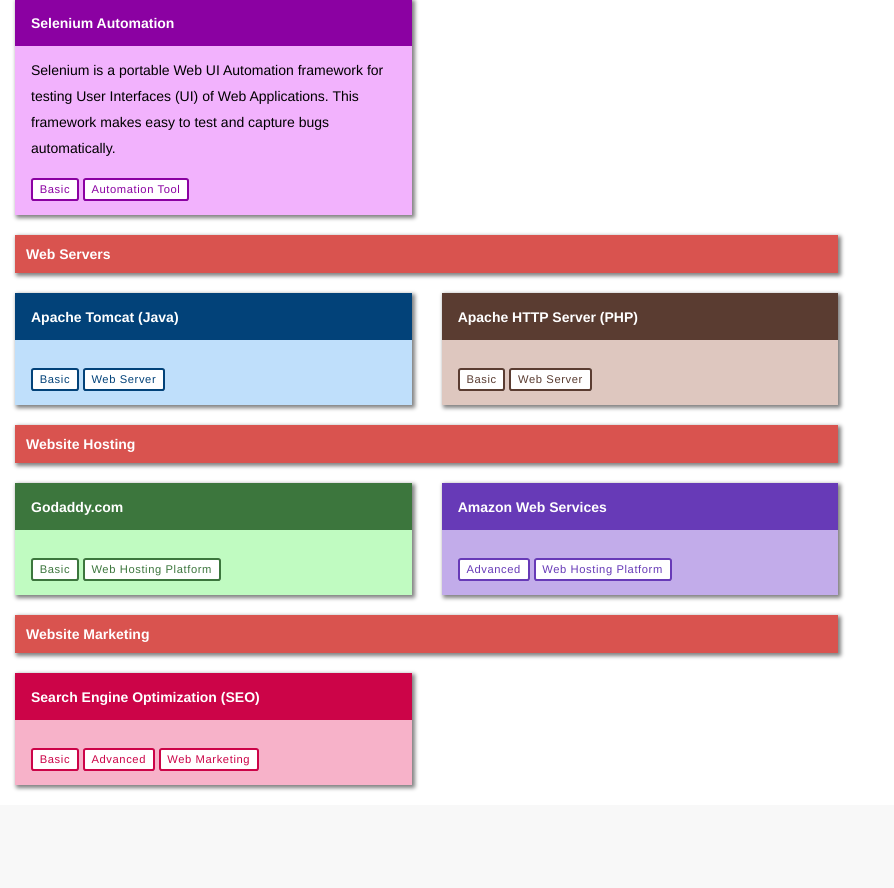
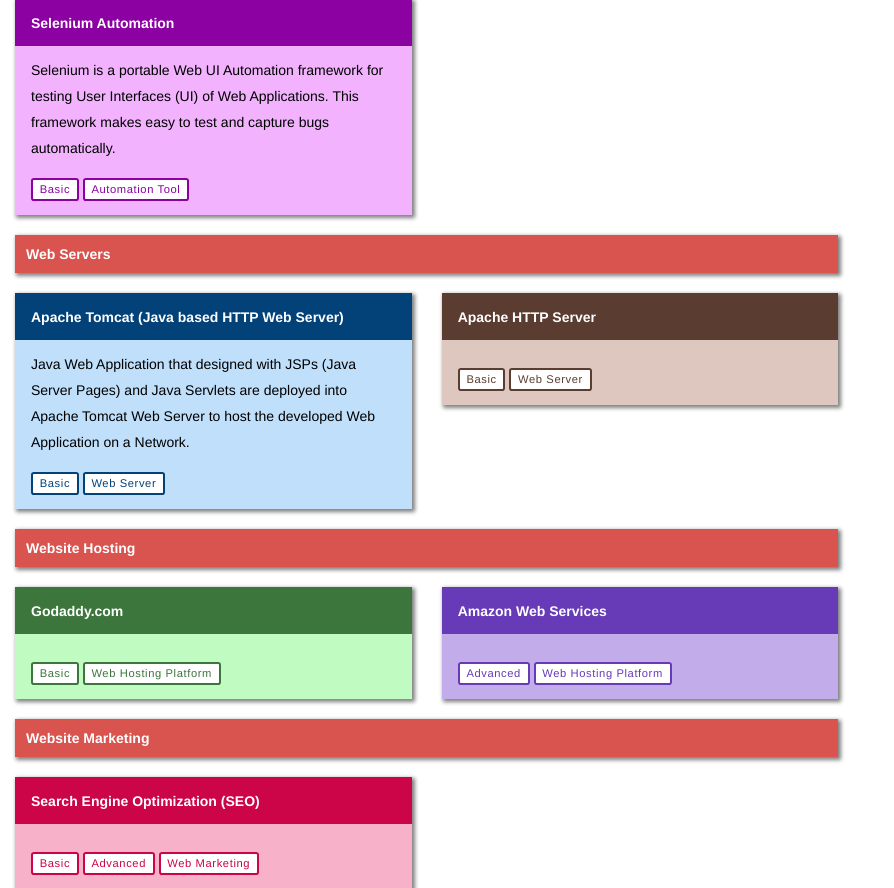
Before and after one commit to AnUniversalPowerServing/ws, a PHP site: page /ws/pages/default.php in a window 1280 px wide. Shown: the part 3313-4201 px from the top of the page, without its empty margins (0-894 px from the left). Before the commit the page ends 4103 px from the top, so only its background shows below. Run offline with PHP 8.4, Linux system fonts and the light colour scheme.

Commit message:
Updated Pages

```diff
--- a/pages/default.php
+++ b/pages/default.php
@@ -521,9 +521,12 @@
 
         <!-- Apache Tomcat ::: START -->
         <div class="list-group boxShadow">
-         <div class="list-group-item bg-primary"><b>Apache Tomcat (Java)</b></div>
+         <div class="list-group-item bg-primary"><b>Apache Tomcat (Java based HTTP Web Server)</b></div>
            <div class="list-group-item bg-lgtPrimary">
-            <div></div>
+            <div>
+              Java Web Application that designed with JSPs (Java Server Pages) and Java Servlets are
+              deployed into Apache Tomcat Web Server to host the developed Web Application on a Network.
+            </div>
             <div class="mtop15p">
                 <span class="label btn-primary-o">Basic</span>
                 <span class="label btn-primary-o">Web Server</span>
@@ -537,7 +540,7 @@
 
         <!-- Apache HTTP Server ::: START -->
         <div class="list-group boxShadow">
-         <div class="list-group-item bg-mud"><b>Apache HTTP Server (PHP)</b></div>
+         <div class="list-group-item bg-mud"><b>Apache HTTP Server</b></div>
            <div class="list-group-item bg-lgtMud">
             <div></div>
             <div class="mtop15p">
--- a/pages/templates/api.php
+++ b/pages/templates/api.php
@@ -1,5 +1,5 @@
 <?php
-$PROJECT_MODE='DEBUG';
+$PROJECT_MODE='PROD';
 $PROJECT_URL = 'http://localhost/ws';
 if($PROJECT_MODE=='PROD'){ $PROJECT_URL = 'http://widesecond.com'; }
 ?>
```
